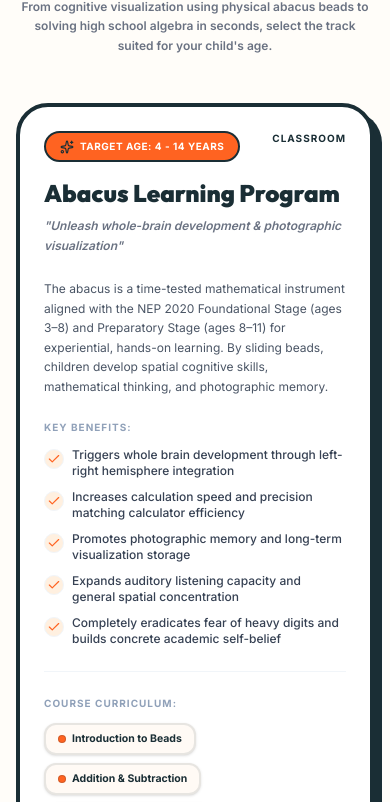
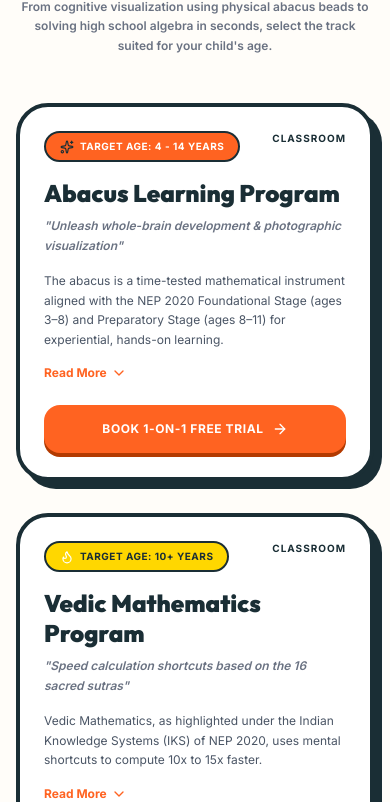
Before and after one commit to atharvpatil18/AAA-web, a React (Vite) app: page /#/ in a window 390 px wide. Shown: the part 4816-5618 px from the top of the page. Built offline with nearby package versions, Linux system fonts and the light colour scheme.

Commit message:
Introduce collapsible short description with Read More toggle for course domains

```diff
--- a/src/components/ProgramCard.tsx
+++ b/src/components/ProgramCard.tsx
@@ -1,12 +1,7 @@
-/**
- * @license
- * SPDX-License-Identifier: Apache-2.0
- */
-
-import React from "react";
+import React, { useState } from "react";
 import { Link } from "react-router-dom";
 import { Program } from "../types";
-import { Check, Sparkles, Flame, GraduationCap, ArrowRight } from "lucide-react";
+import { Check, Sparkles, Flame, GraduationCap, ArrowRight, ChevronDown, ChevronUp } from "lucide-react";
 import { trackDemoClick } from "../lib/analytics";
 import { useLanguage } from "../lib/LanguageContext";
 
@@ -16,7 +11,8 @@ interface ProgramCardProps {
 }
 
 export default function ProgramCard({ program }: ProgramCardProps) {
-  const { t } = useLanguage();
+  const { language, t } = useLanguage();
+  const [isExpanded, setIsExpanded] = useState(false);
 
   const prefix = program.id === "abacus" ? "Abacus" : program.id === "vedic-math" ? "Vedic" : "School";
 
@@ -87,6 +83,12 @@ export default function ProgramCard({ program }: ProgramCardProps) {
     trackDemoClick("program_card_cta", { programName: program.title });
   };
 
+  const readMoreText = language === "hi" ? "और पढ़ें" : language === "mr" ? "अधिक वाचा" : "Read More";
+  const readLessText = language === "hi" ? "कम पढ़ें" : language === "mr" ? "कमी वाचा" : "Read Less";
+
+  // Get a short description (up to the first period/sentence boundary)
+  const shortDescription = description.split(/[.।]/)[0] + (language === "hi" || language === "mr" ? "।" : ".");
+
   return (
     <div
       className={`bg-white rounded-[32px] border-4 ${currentTheme.border} p-6 md:p-8 flex flex-col justify-between transition-all duration-300 ${currentTheme.shadow} group hover:-translate-y-1`}
@@ -109,15 +111,33 @@ export default function ProgramCard({ program }: ProgramCardProps) {
         <h3 className="font-display font-black text-2xl text-vibrant-dark group-hover:text-vibrant-orange transition-colors leading-tight mb-2">
           {title}
         </h3>
-        <p className="text-gray-500 text-xs md:text-sm font-semibold mb-6 italic leading-relaxed">
+        <p className="text-gray-500 text-xs md:text-sm font-semibold mb-4 italic leading-relaxed">
           "{tagline}"
         </p>
 
         {/* Core Description */}
-        <p className="text-gray-600 text-xs md:text-sm leading-relaxed mb-6">
-          {description}
+        <p className="text-gray-600 text-xs md:text-sm leading-relaxed mb-4">
+          {isExpanded ? description : shortDescription}
         </p>
 
+        {/* Toggle Button */}
+        <button
+          onClick={() => setIsExpanded(!isExpanded)}
+          className="text-xs font-black text-vibrant-orange hover:text-vibrant-orange/80 transition-colors mb-6 cursor-pointer flex items-center gap-1 focus:outline-none"
+        >
+          {isExpanded ? (
+            <>
+              {readLessText} <ChevronUp className="w-4 h-4 shrink-0" />
+            </>
+          ) : (
+            <>
+              {readMoreText} <ChevronDown className="w-4 h-4 shrink-0" />
+            </>
+          )}
+        </button>
+
+        {isExpanded && (
+          <div className="transition-all duration-300">
             {/* Benefits Segment */}
             <div className="mb-6">
               <span className="block text-[10px] font-black text-slate-400 uppercase tracking-widest mb-3">
@@ -156,6 +176,8 @@ export default function ProgramCard({ program }: ProgramCardProps) {
               </div>
             </div>
           </div>
+        )}
+      </div>
 
       {/* Button Action footer */}
       <div>
```
Lines whose indentation alone changed are shown as unchanged.
